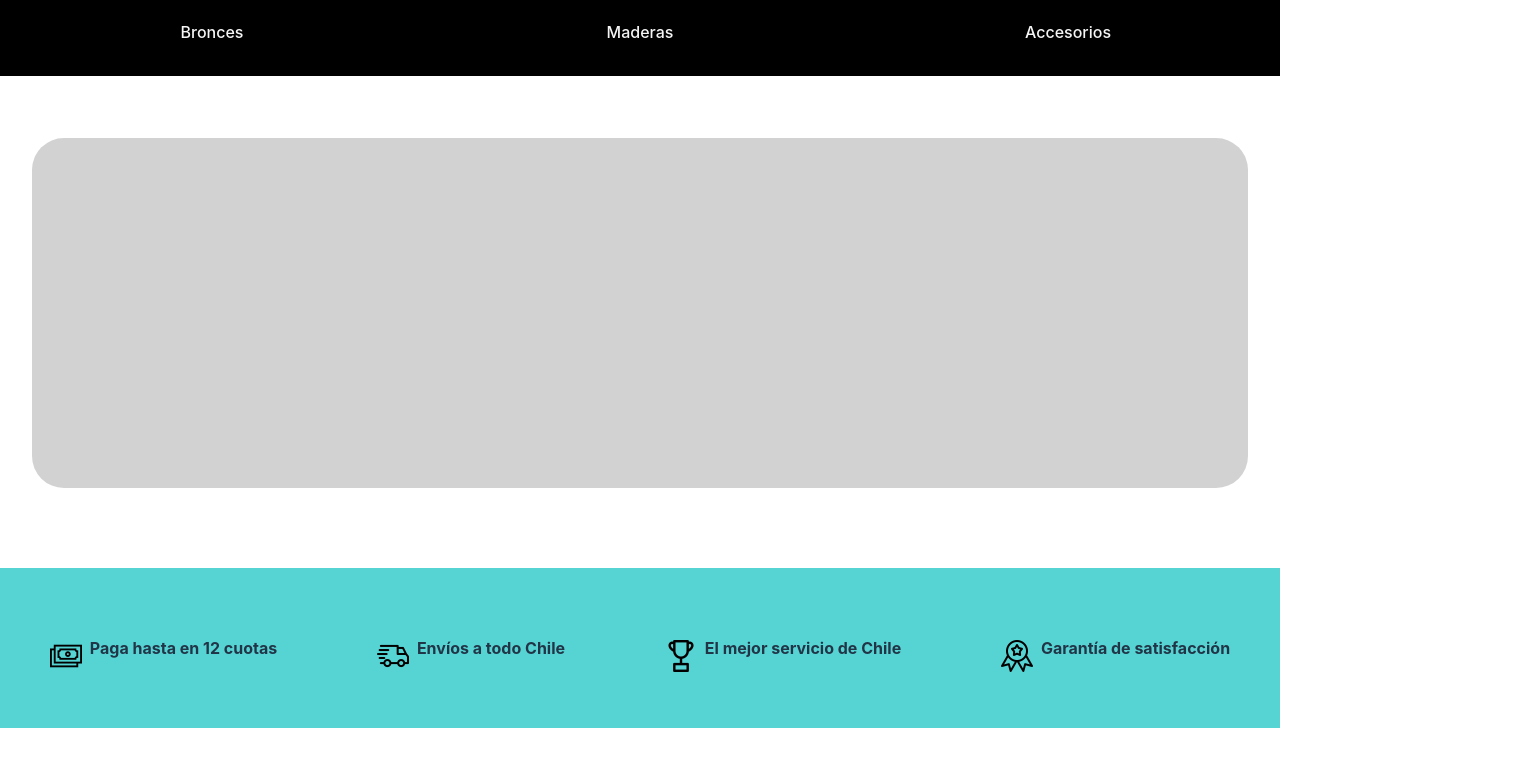
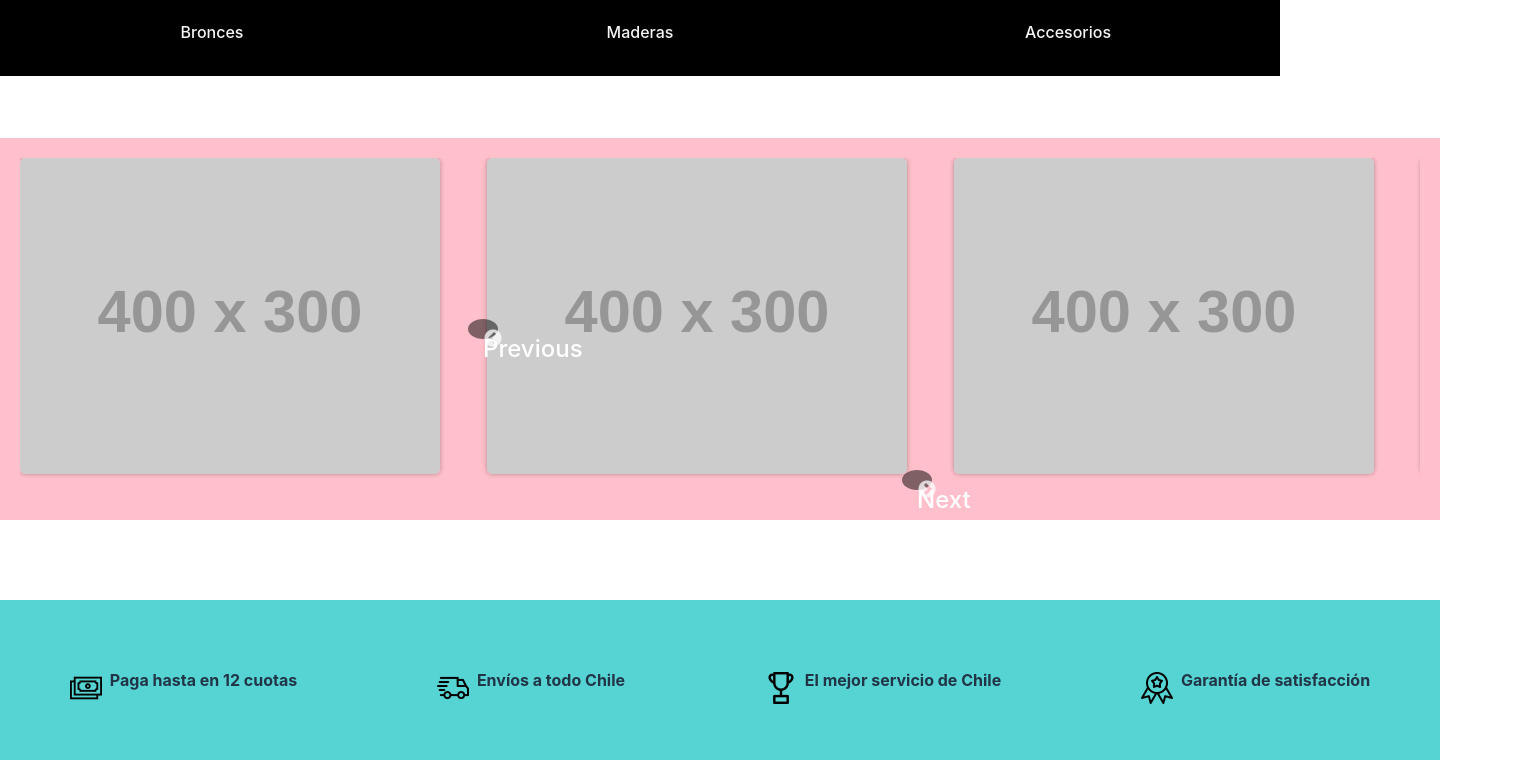
Before and after one commit to jrivas0710/Ventoverso_2, a React (Vite) app: page / in a window 1280 px wide. Shown: the part 100-884 px from the top of the page, 1540 px wide, since content can reach past the window. Built offline with nearby package versions, Linux system fonts and the light colour scheme.

Commit message:
estoy a punto de estar lista con el carrusel

```diff
--- a/src/components/blog/Blog.tsx
+++ b/src/components/blog/Blog.tsx
@@ -61,6 +61,7 @@ export const Blogs = (props: { dataBlog: Blog[] }) => {
                 {props.dataBlog.map(item => {
                     return (
                         <div className='container'>
+                            <span hidden>{item.id}</span>
                             <section className='texto-Vento-News'>
                                 <h2>Vento News</h2>
                             </section>
--- a/src/components/carrusel/Carrusel.css
+++ b/src/components/carrusel/Carrusel.css
@@ -1,109 +1,69 @@
+/* Estilos para el contenedor del carrusel */
 
+.container{
+  background-color: pink;
+  grid-area: carrusel;
+  width: auto;
+  height: 100vh;
 
-.carrusel-grid{
-    grid-area: section1;
+}
 
-    height: auto;
+  .carousel-container {
+  width: 1400px;
+  padding: 20px;
+  position: relative;
+}
+
+/* Estilos para las imágenes en el carrusel */
+.carousel-slide img {
+  width: 90%;
+  border: 1px solid #ccc;
+  border-radius: 5px;
+  box-shadow: 0 0 5px rgba(0, 0, 0, 0.3);
 
 
 }
 
-.carrusel-item{
-    height: 100%;
-    position: relative;
+/* Estilos para los botones de navegación */
 
+.slick-next {
 
-}
-
-.tarjetas-carrusel{
-    background-color: rgb(211, 210, 210);
-    height: 350px;
-}
-
-.flechas-carrusel{
-    position: absolute;
-
-    top:0;
-    width: 100%;
-    height: 350px;
-    display: flex;
-    justify-content: space-between;
-    align-items: center;
-    padding: 2rem;
-
-}
-
-#conteItemsCarrusel{
-
-    height: 350px;
-    overflow: hidden;
-    border-radius: 2rem;
-    margin-left: 2rem;
-    margin-right: 2rem;
-}
-
-.tarjetas-carrusel-2{
-    background-color: rgb(95, 26, 26);
-}
-
-.tarjetas-carrusel-3{
-    background-color: rgb(248, 84, 194);
-}
-
-.flecha{
-    height: 2rem;
-    width: 2rem;
+  position: absolute;
+  top: 100%;
+  left: 63%;
+  transform: translateY(-50%);
+  font-size: 24px;
+  background-color: rgba(0, 0, 0, 0.5);
+  color: #fff;
+  padding: 10px 15px;
+  border: none;
+  border-radius: 50%;
+  cursor: pointer;
+  transition: background-color 0.3s ease-in;
+  z-index: 2;
+  position: relative;
 }
 
 
-/*  Carrusel coponente    */
-.carousel {
-    display: flex;
-    flex-direction: column;
-    align-items: center;
-    text-align: center;
-    background-color: #f0f0f0;
-    border-radius: 5px;
-    padding: 20px;
-    box-shadow: 0 0 5px rgba(0, 0, 0, 0.3);
-    max-width: 600px;
 
-    margin: 0 auto;
-  }
+.slick-prev {
 
-  /* Estilos para las imágenes en el carrusel */
-  .carousel img {
-    max-width: 100%;
-    height: 10px;
-    margin-bottom: 10px;
-  }
+  position: absolute;
+  left: 32%;
+  transform: translateY(-50%);
+  font-size: 24px;
+  background-color: rgba(0, 0, 0, 0.5);
+  color: #fff;
+  padding: 10px 15px;
+  border: none;
+  border-radius: 50%;
+  cursor: pointer;
+  transition: background-color 0.3s ease-in;
+  z-index: 2;
+}
 
-  /* Estilos para el texto en el carrusel */
-  .carousel p {
-    font-size: 18px;
-    font-weight: bold;
-    margin: 0;
-  }
 
-  /* Estilos para la navegación */
-  .navigation {
-    display: flex;
-    justify-content: center;
-    margin-top: 20px;
-  }
-
-  .navigation button {
-    background-color: #0074d9;
-    color: white;
-    border: none;
-    padding: 10px 20px;
-    margin: 0 5px;
-    cursor: pointer;
-    border-radius: 5px;
-    font-size: 16px;
-    transition: background-color 0.3s ease;
-  }
-
-  .navigation button:hover {
-    background-color: #0056b3;
-  }
+.slick-prev:hover,
+.slick-next:hover {
+  background-color: rgba(0, 0, 0, 0.7);
+}
--- a/src/components/carrusel/Carrusel.tsx
+++ b/src/components/carrusel/Carrusel.tsx
@@ -1,131 +1,46 @@
- import "./Carrusel.css"
-
-export const Carrusel= () => {
-  return (
-    <section className="carrusel-grid">
-      <div id="conteItemsCarrusel">
-        <div className="carrusel-item " id="enlaceItem1">
-          <div className="tarjetas-carrusel tarjeta-carrusel-1"></div>
-          <div className="flechas-carrusel">
-            <a href="#enlaceItem3">
-             {/*  <i>
-                <img
-                  src="./images/flecha-izquierda.png"
-                  alt="flecha-izquierda"
-                  className="flecha"
-                />
-              </i> */}
-            </a>
-            <a href="#enlaceItem2">
-              <i>
-                <img
-                  src="./images/flecha-derecha.png"
-                  alt="flecha-derecha"
-                  className="flecha"
-                />
-              </i>
-            </a>
-          </div>
-        </div>
-        <div className="carrusel-item" id="enlaceItem2">
-          <div className="tarjetas-carrusel tarjeta-carrusel-3"></div>
-          <div className="flechas-carrusel">
-            <a href="#enlaceItem2">
-              <i>
-                <img
-                  src="./images/flecha-izquierda.png"
-                  alt="flecha-izquierda"
-                  className="flecha"
-                />
-              </i>
-            </a>
-            <a href="#enlaceItem3">
-              <i>
-                <img
-                  src="./images/flecha-derecha.png"
-                  alt="flecha-derecha"
-                  className="flecha"
-                />
-              </i>
-            </a>
-          </div>
-        </div>
-        <div className="carrusel-item " id="enlaceItem3">
-          <div className="tarjetas-carrusel tarjeta-carrusel-3"></div>
-          <div className="flechas-carrusel">
-            <a href="#enlaceItem3">
-              <i>
-                <img
-                  src="./images/flecha-izquierda.png"
-                  alt="flecha-izquierda"
-                  className="flecha"
-                />
-              </i>
-            </a>
-            <a href="#enlaceItem1">
-              <i>
-                <img
-                  src="./images/flecha-derecha.png"
-                  alt="flecha-derecha"
-                  className="flecha"
-                />
-              </i>
-            </a>
-          </div>
-        </div>
-      </div>
-    </section>
-  );
-}
-
-
-
-
-
-//AQUI EMPIEZA EL COMPONENTE CARRUSEL.
-
-/*
-import React, { useState } from 'react';
+import React from 'react';
 import Slider from 'react-slick';
 import 'slick-carousel/slick/slick.css';
 import 'slick-carousel/slick/slick-theme.css';
+import './Carrusel.css'; // Asegúrate de tener un archivo CSS para estilos personalizados
 
 interface CarouselProps {
-  dataCarrusel: { image: string; text: string }[];
+  images: string[];
 }
 
-const Carrusel: React.FC<CarouselProps> = ({ dataCarrusel }) => {
-  const [currentIndex, setCurrentIndex] = useState<number>(0);
-
+const Carrusel: React.FC<CarouselProps> = ({ images }) => {
   const settings = {
-    dots: false,
+    centerMode: true,
     infinite: true,
+    centerPadding: '0',
+    slidesToShow: 3,
     speed: 500,
-    slidesToShow: 1,
-    slidesToScroll: 1,
-    beforeChange: (current: number, next: number) => setCurrentIndex(next),
-  };
-
-  const goToSlide = (index: number) => {
-    setCurrentIndex(index);
+    focusOnSelect: true,
+    responsive: [
+      {
+        breakpoint: 768,
+        settings: {
+          slidesToShow: 1,
+        },
+      },
+    ],
   };
 
   return (
-    <div className="carousel">
-      <Slider {...settings} slickGoTo={currentIndex}>
-        {dataCarrusel.map((item, index) => (
+    <div className='container'>
+
+    <div className="carousel-container">
+      <Slider {...settings}>
+        {images.map((imageUrl, index) => (
           <div key={index} className="carousel-slide">
-            <img src={item.image} alt={item.text} />
-            <p>{item.text}</p>
+            <img src={imageUrl} alt={`Slide ${index + 1}`} />
           </div>
         ))}
       </Slider>
-      <div className="navigation">
-        <button onClick={() => goToSlide(currentIndex - 1)}>Anterior</button>
-        <button onClick={() => goToSlide(currentIndex + 1)}>Siguiente</button>
-      </div>
+    </div>
+
     </div>
   );
 };
 
-export default Carrusel; */
+export default Carrusel;
--- a/src/components/header/Header.css
+++ b/src/components/header/Header.css
@@ -20,9 +20,10 @@ html {
     .grid-container{
      width: 100vw;
      /* display: grid; COMENTADO PARA IMPORTAR COMPONENTE CARRUSEL EN HOME */
-     grid-template-rows: 1fr 1fr 1fr 1fr 1fr 1fr; /* hice 5 filas porque arriba estara el header, al medio el main con 3 filas y bajo el footer con 1*/
+     grid-template-rows: 1fr 2fr 1fr 1fr 1fr 1fr 1fr; /* hice 5 filas porque arriba estara el header, al medio el main con 3 filas y bajo el footer con 1*/
      grid-template-areas: /* les asigne nombres literales a cada area definida arriba */
      'header'
+     'carrusel'
      'section1'
      'iconos'
      'section2'
--- a/src/pages/Home.tsx
+++ b/src/pages/Home.tsx
@@ -1,5 +1,5 @@
 import { MarcasPopulares } from "../components/Marcas/MarcasPopulares"
-import {Carrusel}  from "../components/carrusel/Carrusel"
+import Carrusel  from "../components/carrusel/Carrusel"
 import { Destacados } from "../components/destacados/ProductosDestacados"
 import {Footer} from "../components/footer/Footer"
 import { Header } from "../components/header/Header"
@@ -14,14 +14,24 @@ import dataBlog from '../components/blog/dataBlog.json'
 
 
 
+
 const Home = () => {
+
+  const images = [
+    'https://via.placeholder.com/400x300?text=Imagen+1',
+    ' https://via.placeholder.com/400x300?text=Imagen+2',
+    'https://via.placeholder.com/400x300?text=Imagen+3',
+    'https://via.placeholder.com/400x300?text=Imagen+4',
+    // Agrega más URLs de imágenes según sea necesario
+  ];
+
 
 
   return (
     <>
         <Header/>
         <Carrusel
-         /* data = {dataCarrusel} *//>
+        images={images} />
         {/* <SideSheet/> */}
         <Iconos/>
         <Destacados
```
